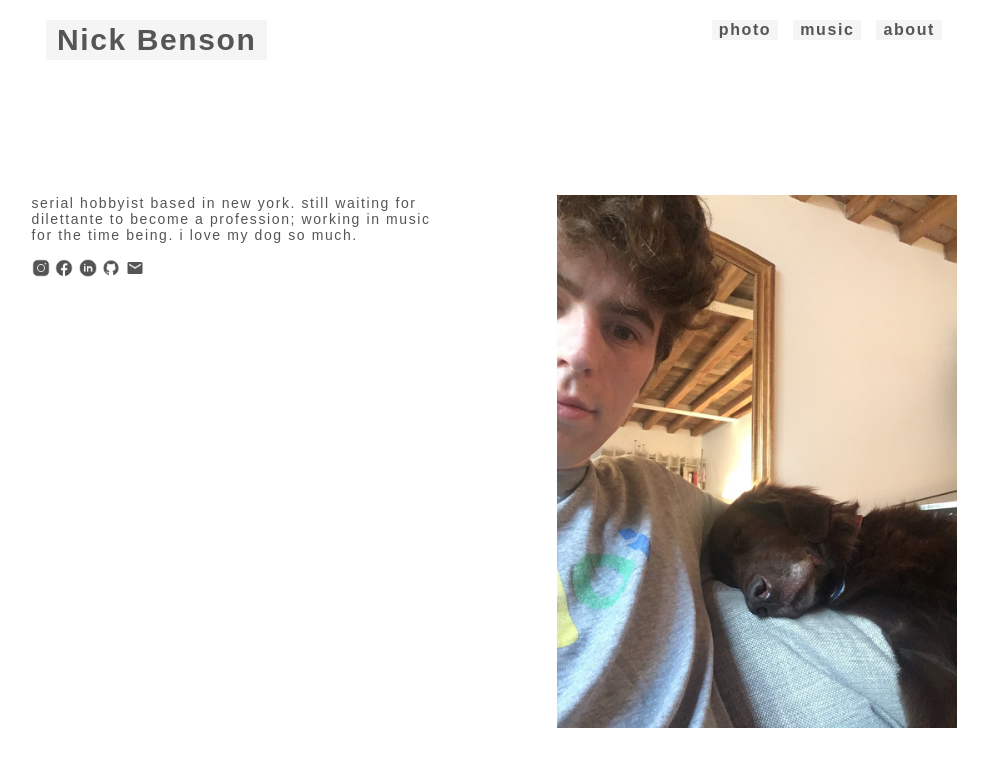
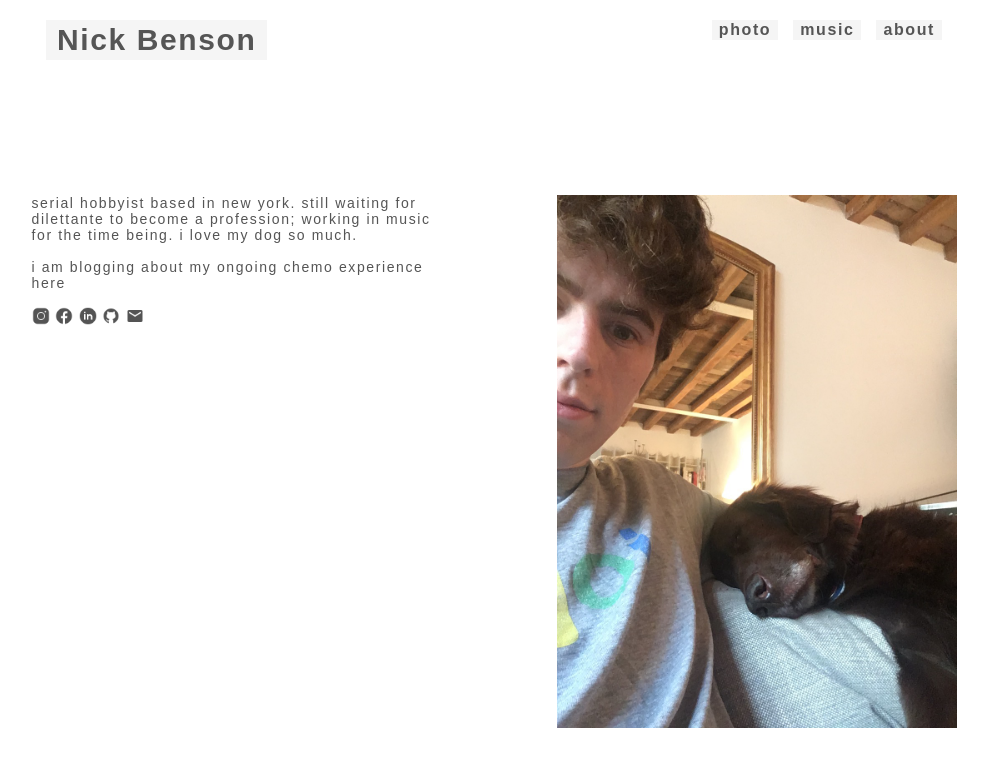
Before and after one commit to nickwbenson/site-1.0, a plain HTML site: page about.html in a window 1280 px wide. Shown: the whole page, without its empty margins (146-1134 px from the left). Drawn offline with nearby package versions, Linux system fonts and the light colour scheme; a web font is replaced by a local one.

Commit message:
chemo added to about

```diff
--- a/about.html
+++ b/about.html
@@ -55,6 +55,8 @@
 
 <div id="left" style="font-size: 14px;">serial hobbyist based in new york. still waiting for dilettante to become a profession; working in music for the time being. i love my dog so much.
     <br><br>
+    i am blogging about my ongoing chemo experience <a href="/blog">here</a>
+    <br><br>
 <div class="slideRight" style="display: inline-block; visibility: hidden;">
 <a target="blank" href="https://www.instagram.com/nickwbenson/"><img class="socialmedia shake-little" src="/images/instagram.png"></a>
 <a target="blank" href="https://www.facebook.com/nickbillbenson"><img class="socialmedia shake-little" src="/images/facebook.png"></a>
```
